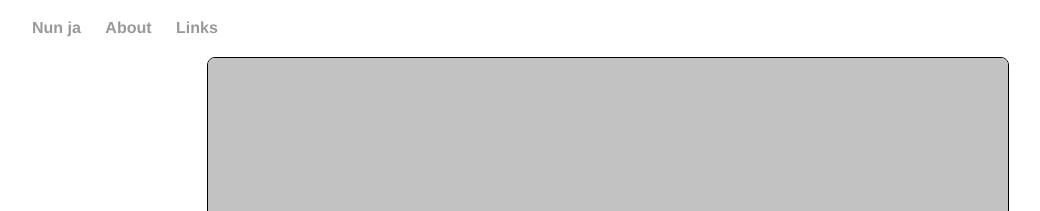
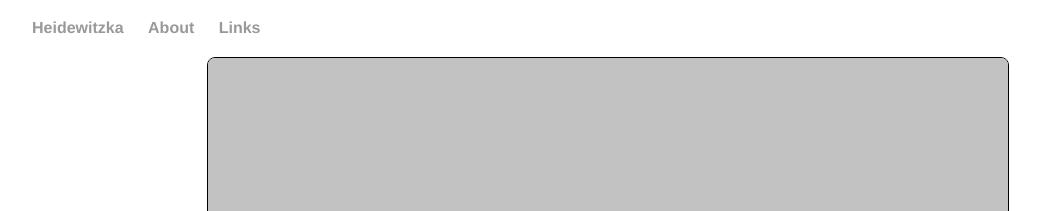
Before and after one commit to gebirgsbernd/gebirgsbernd.github.io, a Jekyll site: the page built from index.html, in a window 1280 px wide. Shown: the top 211 px of the page, without its empty margins (32-1072 px from the left). Built offline with Jekyll 4.4.1, drawn with Linux system fonts in a browser that asks for light colours.

```diff
--- a/_layouts/default.html
+++ b/_layouts/default.html
@@ -9,7 +9,7 @@
 		<body>
 			<nav>
 	    		<ul>
-	        		<li><a href="/">Nun ja</a></li>
+	        		<li><a href="/">Heidewitzka</a></li>
 		        	<li><a href="/about">About</a></li>
 	        		<li><a href="/links">Links</a></li>
 	    		</ul>
```
